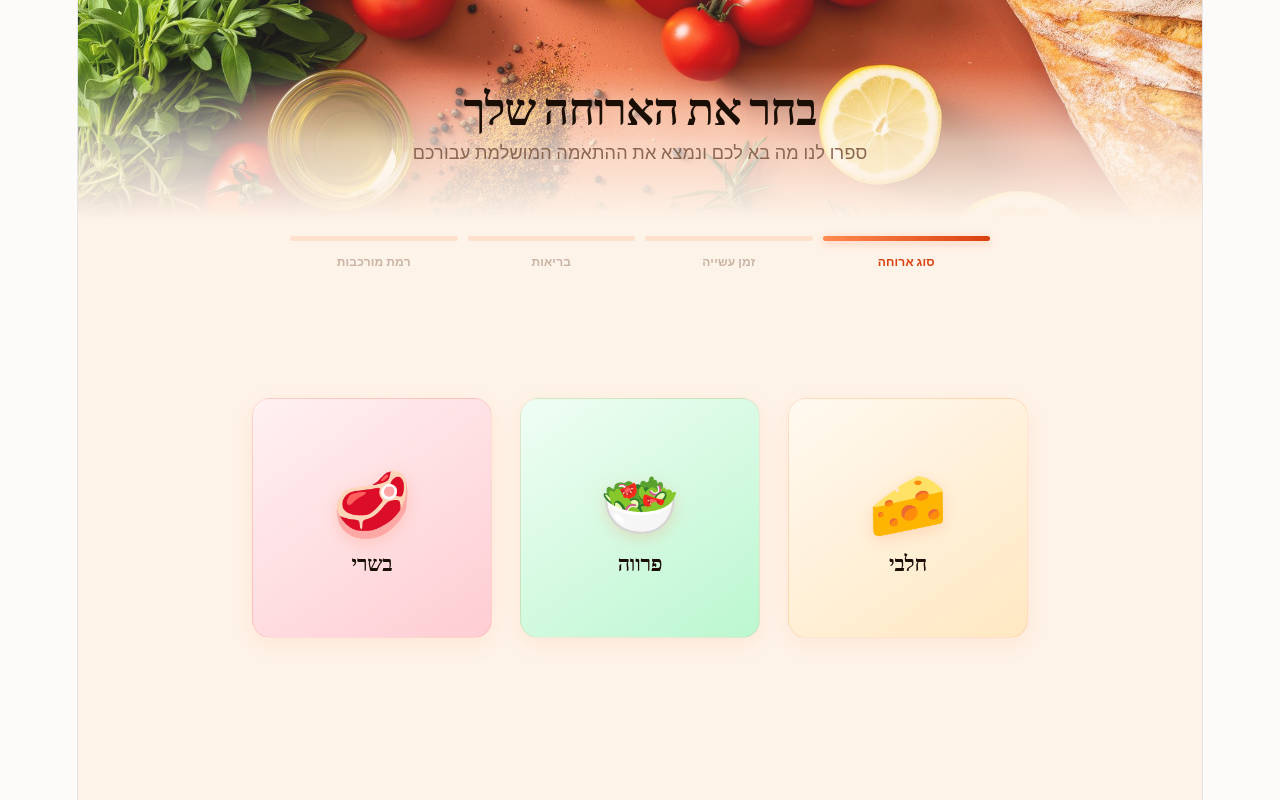
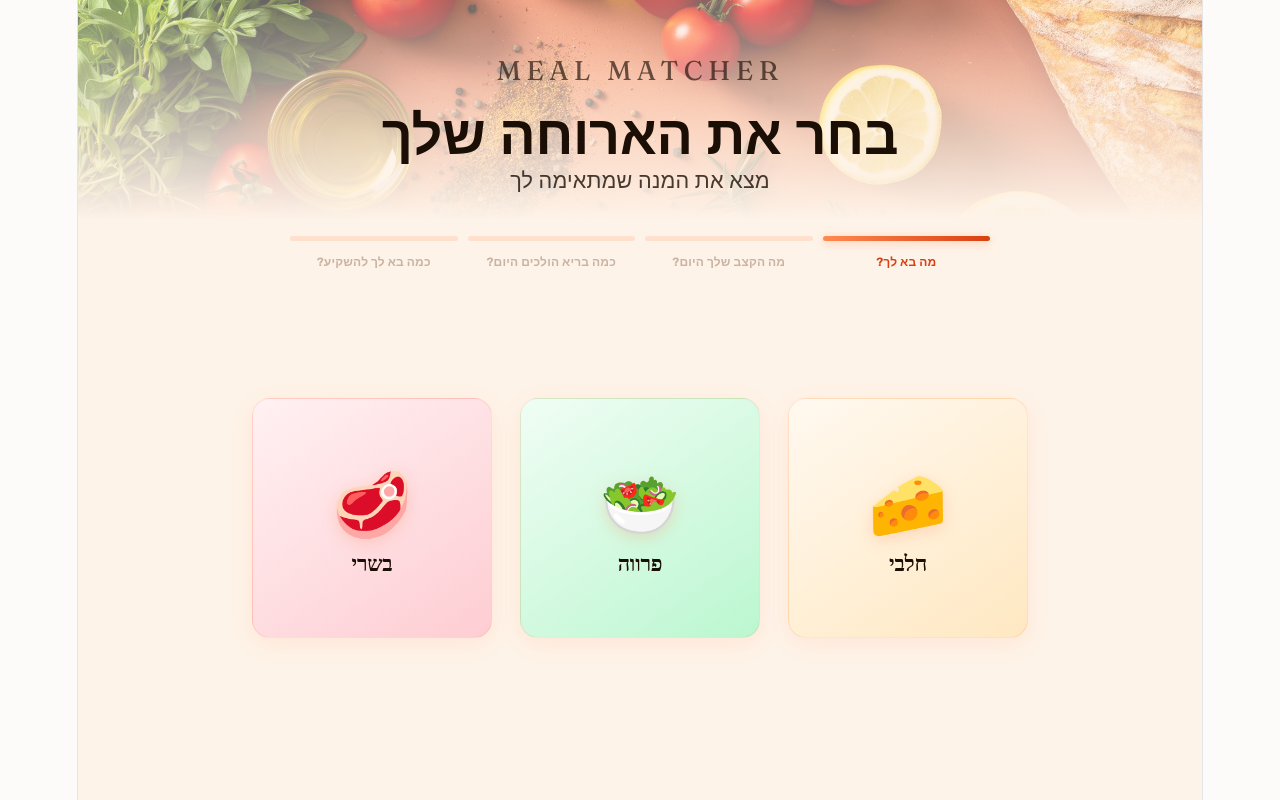
Before and after one commit to AriKodcode/shoodi-s-, a React (Vite) app in the folder client/: page / in a window 1280 px wide. Built offline with nearby package versions, Linux system fonts and the light colour scheme; no server answers.

Commit message:
add new title and style all titles

```diff
--- a/client/src/App.jsx
+++ b/client/src/App.jsx
@@ -16,7 +16,7 @@ function App() {
       <Route path='/' element={<MainPage />} />
       <Route path='/recipes' element={<RecipesPage/>}/>
       <Route path="/recipe/:id" element={<RecipeDetailsPage />} />
-      <Route path='/errorPage' element={<ErrorPage />} />
+      <Route path='*' element={<ErrorPage />} />
     </Routes>
     </BrowserRouter>
 
--- a/client/src/components/SelectFood.jsx
+++ b/client/src/components/SelectFood.jsx
@@ -20,7 +20,7 @@ function SelectFood() {
   const { getMeal } = usePostRequest()
 
 
-  const steps = ["סוג ארוחה", "זמן עשייה", "בריאות", "רמת מורכבות"];
+  const steps = ["מה בא לך?", "מה הקצב שלך היום?", "כמה בריא הולכים היום?", "כמה בא לך להשקיע?"];
 
   const typeMeal = [
     { text: "חלבי", icon: "🧀", value: "dairy" },
@@ -28,19 +28,19 @@ function SelectFood() {
     { text: "בשרי", icon: "🥩", value: "meat" }
   ]
   const preferTime = [
-    { text: "מהיר", icon: "⚡", value: 1 },
-    { text: "בינוני", icon: "🕐", value: 0.5 },
-    { text: "ארוך", icon: "🔥", value: 0 }
+    { text: "זריז", icon: "⚡", value: 1 },
+    { text: "בכיף", icon: "🕐", value: 0.5 },
+    { text: "כשיש זמן", icon: "🔥", value: 0 }
   ]
   const foodHealth = [
-    { text: "בריא", icon: "🥑", value: 1 },
-    { text: "קלאסי", icon: "🍽️", value: 0.5 },
-    { text: "ג'אנק", icon: "🍔", value: 0 }
+    { text: "קליל ובריא", icon: "🥑", value: 1 },
+    { text: "מאוזן", icon: "🍽️", value: 0.5 },
+    { text: "מתפנק עד הסוף", icon: "🍔", value: 0 }
   ]
   const complexityPrefer = [
-    { text: "קל", icon: "🥄", value: 0 },
-    { text: "רגיל", icon: "🍳", value: 0.5 },
-    { text: "קשה", icon: "👨‍🍳", value: 1 }
+    { text: "בקטנה", icon: "🥄", value: 0 },
+    { text: "זורם", icon: "🍳", value: 0.5 },
+    { text: "למתקדמים", icon: "👨‍🍳", value: 1 }
   ]
 
   // בחירה אוטומטית — לוחצים על קארד ועוברים לשלב הבא
@@ -109,8 +109,9 @@ function SelectFood() {
       {/* ── Hero ── */}
       <div className="title">
         <img src={foodImage} alt="photo" />
-        <h1>בחר את הארוחה שלך</h1>
-        <h3>ספרו לנו מה בא לכם ונמצא את ההתאמה המושלמת עבורכם</h3>
+        <h1>MEAL MATCHER</h1>
+        <h2>בחר את הארוחה שלך</h2>
+        <h3>מצא את המנה שמתאימה לך</h3>
         <div className="gradient-overlay" />
       </div>
 
--- a/client/src/style/SelectFood.css
+++ b/client/src/style/SelectFood.css
@@ -65,32 +65,42 @@
   position: absolute;
   inset: 0;
   background: linear-gradient(
-    to top,
-    var(--parchment) 0%,
-    rgba(255,248,240,.7) 35%,
-    rgba(255,248,240,.1) 70%
+    to bottom,
+    rgba(255, 248, 240, 0.4) 0%,
+    var(--parchment) 100%
   );
   z-index: 2;
 }
 
 .title h1,
+.title h2,
 .title h3 { position: relative; z-index: 3; }
 
 .title h1 {
   font-family: var(--font-display);
-  font-size: clamp(1.6rem, 3.5vw, 2.6rem);
-  font-weight: 900;
+  font-size: 1.5rem;
+  font-weight: 500;
+  text-transform: uppercase;
+  letter-spacing: 0.2em;
   color: var(--bark);
-  letter-spacing: -.02em;
-  line-height: 1.05;
-  margin-bottom: 8px;
-  text-shadow: 0 2px 20px rgba(255,248,240,.7);
+  opacity: 0.65;
+  margin-bottom: 20px;
+}
+
+.title h2 {
+  font-size: clamp(2rem, 5vw, 3rem);
+  font-weight: 800;
+  color: var(--bark);
+  margin-bottom: 5px;
+  line-height: 1.1;
 }
 
 .title h3 {
-  font-size: clamp(.85rem, 1.5vw, 1rem);
-  font-weight: 400;
-  color: var(--sand);
+  font-size: 1.2rem;
+  font-weight: 300;
+  color: var(--bark);
+  opacity: 0.8;
+  max-width: 300px;
 }
 
 /* ══════════════════════════════════════
```
